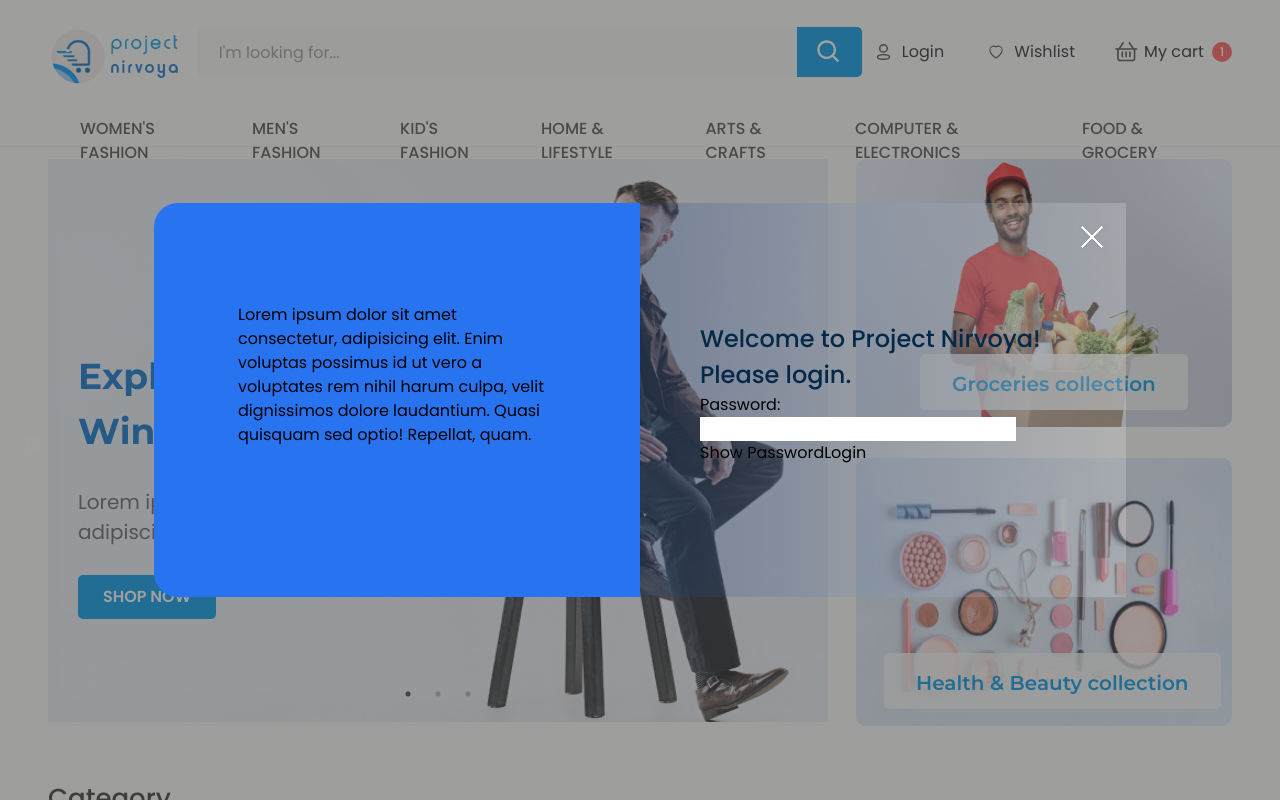
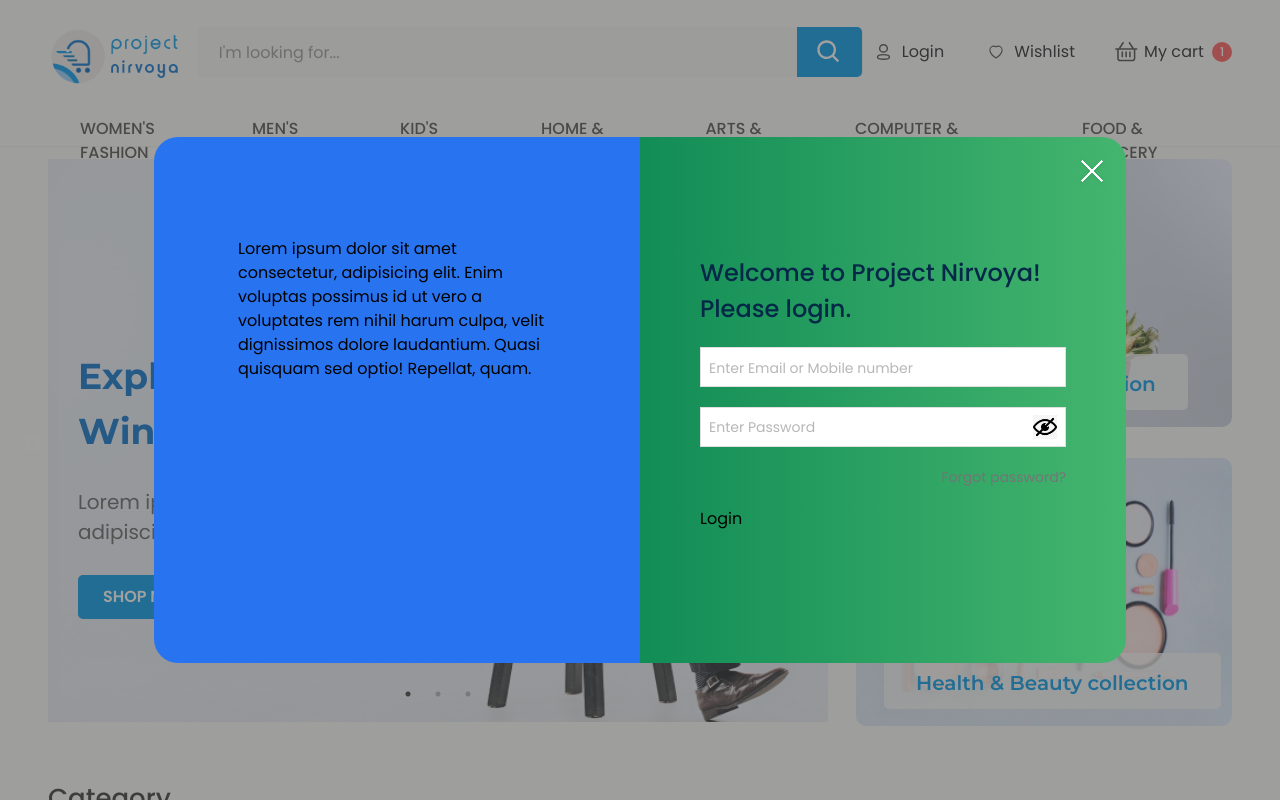
Before and after one commit to nursoftwarebd/glamcart-e-commerce, a Next.js app: page / in a window 1280 px wide. Both pictures are taken after a click on the button "Login". Shown: the top 800 px of the page. Built offline with nearby package versions, Linux system fonts and the light colour scheme.

Commit message:
show password and modal start

```diff
--- a/src/app/product-details/page.jsx
+++ b/src/app/product-details/page.jsx
@@ -23,7 +23,7 @@
           breadcrumb={breadcrumb}
         />
         <div className="grid grid-cols-1 lg:grid-cols-2 gap-10">
-          <div className="border border-red-600 h-fit">
+          <div className="h-fit">
             <SliderProduct />
           </div>
           <div>
--- a/src/components/common/LogInModal.jsx
+++ b/src/components/common/LogInModal.jsx
@@ -1,6 +1,9 @@
 import Image from "next/image";
+import Link from "next/link";
 import { useState } from "react";
+import closedeye from "../../assets/icons/closed.png";
 import logCross from "../../assets/icons/login_cross.svg";
+import openeye from "../../assets/icons/open.svg";
 
 const LogInModal = ({ openModal, setOpenModal }) => {
   const [passwordVisible, setPasswordVisible] = useState(false);
@@ -26,7 +29,7 @@
             velit dignissimos dolore laudantium. Quasi quisquam sed optio!
             Repellat, quam.
           </div>
-          <div className="bg-gradient-to-r from-[#003387]/[20%] to-white/[20%] w-full">
+          <div className="bg-green-600 bg-gradient-to-r from-[#003387]/[20%] to-white/[20%] w-full rounded-tr-[24px] rounded-br-[24px]">
             <div className="flex justify-end">
               <button
                 className="pt-[10px] pr-[10px]"
@@ -35,21 +38,43 @@
                 <Image src={logCross} alt="logCross" />
               </button>
             </div>
-            <form className="px-[60px] pt-[60px] pb-[132px]">
+            <form className="px-[60px] pt-[60px] pb-[132px] space-y-5">
               <h3 className="text-2xl text-indigoText font-medium leading-9">
                 Welcome to Project Nirvoya! Please login.
               </h3>
-              <label htmlFor="password">Password:</label>
+              <input
+                placeholder="Enter Email or Mobile number"
+                type="text"
+                className="w-full h-10 bg-white p-2 border border-borderLog/70 outline-none placeholder:text-sm placeholder:leading-5 placeholder:text-grayEdit/70"
+              />
+              <div className="flex items-center justify-between w-full h-10 bg-white p-2 border border-borderLog/70">
                 <input
                   type={passwordVisible ? "text" : "password"}
                   id="password"
                   name="password"
                   value={password}
                   onChange={handlePasswordChange}
+                  placeholder="Enter Password"
+                  className="w-[85%] outline-none placeholder:text-sm placeholder:leading-5 placeholder:text-grayEdit/70"
                 />
                 <button type="button" onClick={togglePasswordVisibility}>
-                {passwordVisible ? "Hide" : "Show"} Password
+                  {passwordVisible ? (
+                    <Image src={openeye} alt="openeye" className="w-6 h-6" />
+                  ) : (
+                    <Image
+                      src={closedeye}
+                      alt="closedeye"
+                      className="w-6 h-6 mix-blend-multiply object-center"
+                    />
+                  )}
                 </button>
+              </div>
+              <div className="flex items-center justify-end">
+                <Link href={"#"} className="text-sm text-grayView">
+                  Forgot password?
+                </Link>
+              </div>
+
               <button type="submit">Login</button>
             </form>
           </div>
--- a/src/components/screen/ProductDetails/AboutProduct.jsx
+++ b/src/components/screen/ProductDetails/AboutProduct.jsx
@@ -1,7 +1,9 @@
+"use client";
 import PrimaryButton from "@/components/shared/Button/PrimaryButton";
 import SecondaryButton from "@/components/shared/Button/SecondaryButton";
 import Image from "next/image";
 import Link from "next/link";
+import { useState } from "react";
 import checkstar from "../../../assets/icons/check-star.svg";
 import checkfill from "../../../assets/icons/checkfill.svg";
 import loveass from "../../../assets/icons/love_ass.svg";
@@ -9,6 +11,17 @@
 import tick from "../../../assets/icons/tick.svg";
 
 const AboutProduct = () => {
+  const [count, setCount] = useState(0);
+
+  const increment = () => {
+    setCount(count + 1);
+  };
+
+  const decrement = () => {
+    if (count > 0) {
+      setCount(count - 1);
+    }
+  };
   return (
     <>
       <div className="">
@@ -121,14 +134,20 @@
         <div className="flex  items-center gap-9">
           <div className="flex flex-wrap items-center gap-5">
             <p className="text-sm leading-5 text-black3D">Quantity: </p>
-            <div className="h-[35px] flex items-center">
-              <button className="h-full px-2 py-[2px] bg-grayPlusBg text-grayPlusText leading-6">
+            <div className="w-[85px] h-[35px] flex items-center">
+              <button
+                onClick={decrement}
+                className="w-[26px] h-full px-2 py-[2px] bg-grayPlusBg text-grayPlusText leading-6"
+              >
                 -
               </button>
               <span className="h-full p-2  bg-white text-blackPrimary leading-6">
-                2
+                {count}
               </span>
-              <button className="h-full px-2 py-[2px] bg-grayPlusBg text-grayPlusText leading-6">
+              <button
+                onClick={increment}
+                className="w-[26px] h-full px-2 py-[2px] bg-grayPlusBg text-grayPlusText leading-6"
+              >
                 +
               </button>
             </div>
--- a/src/components/screen/ProductDetails/SliderProduct.jsx
+++ b/src/components/screen/ProductDetails/SliderProduct.jsx
@@ -1,4 +1,5 @@
 "use client";
+import SocialShare from "@/components/common/SocialShare";
 import Image from "next/image";
 import { useState } from "react";
 import Slider from "react-slick";
@@ -68,11 +69,11 @@
     <>
       <div>
         <div className="w-full flex  gap-[25px] ">
-          <div className="w-[75%] border border-red-500">
+          <div className="w-[75%]">
             <Image
               src={imag}
               alt="bigimage"
-              className=" w-[550px] h-[500px] 2xl:h-[550px] border border-red-500"
+              className=" w-[550px] h-[500px] 2xl:h-[550px]"
             />
           </div>
 
@@ -89,7 +90,7 @@
                       <Image
                         src={imgitem.img}
                         alt="small_images"
-                        className="w-full object-fill h-[92px] 2xl:h-[104px] border border-red-500"
+                        className="w-full object-fill h-[92px] 2xl:h-[104px]"
                       />
                     </div>
                   </>
@@ -98,6 +99,9 @@
             </Slider>
           </div>
         </div>
+        <div className="pt-11">
+          <SocialShare />
+        </div>
       </div>
     </>
   );
--- a/tailwind.config.js
+++ b/tailwind.config.js
@@ -93,6 +93,7 @@
         lightPink: "#FFF2F2",
         darkBlack: "#363848",
         dark2: "#3B2F4A",
+        borderLog: "#D2D2D2",
       },
       margin: {
         6.5: "26px",
```
Also changed, not shown: src/assets/icons/closed.png (added), src/assets/icons/open.svg (added). Lines whose indentation alone changed are shown as unchanged.
